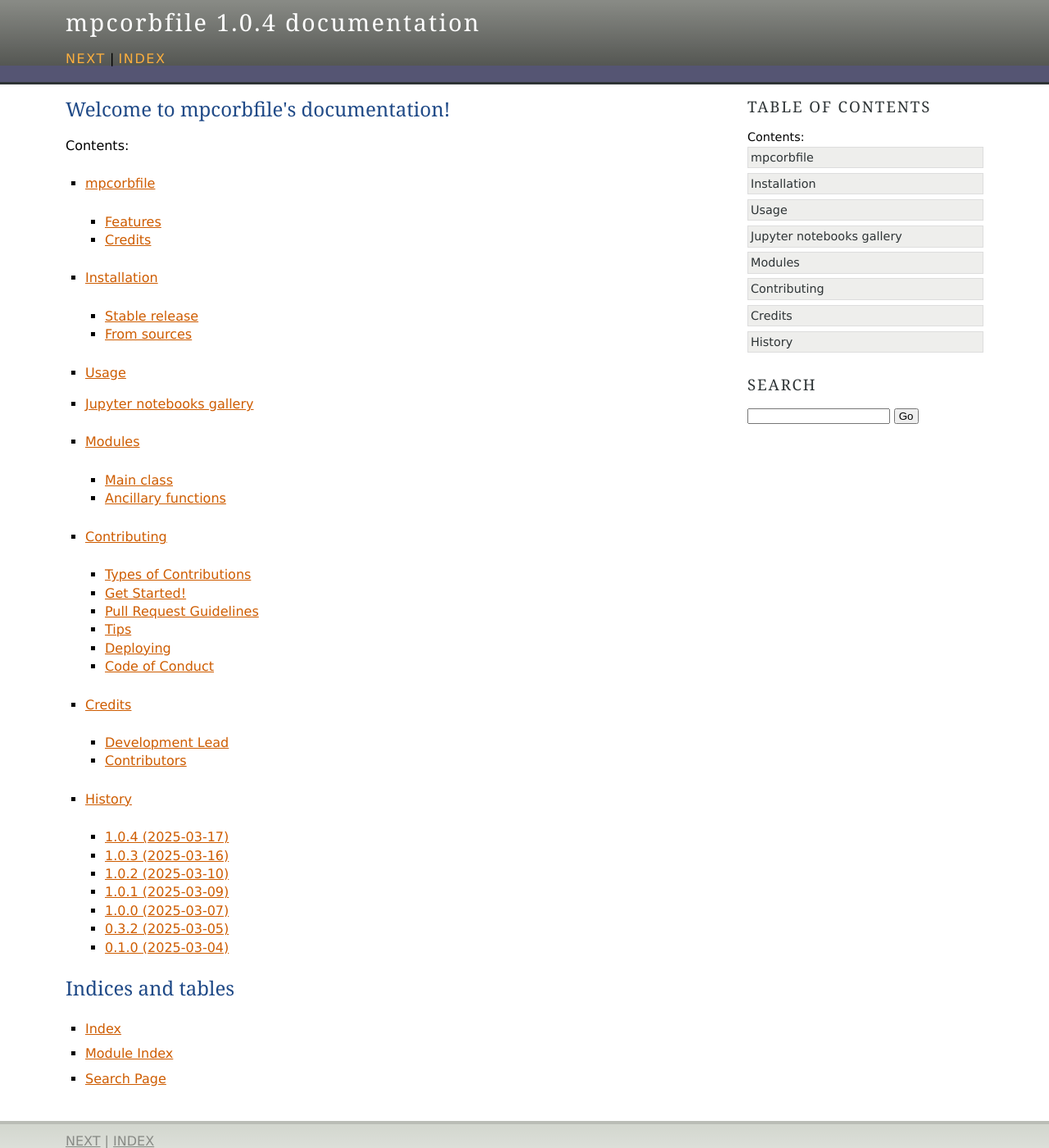
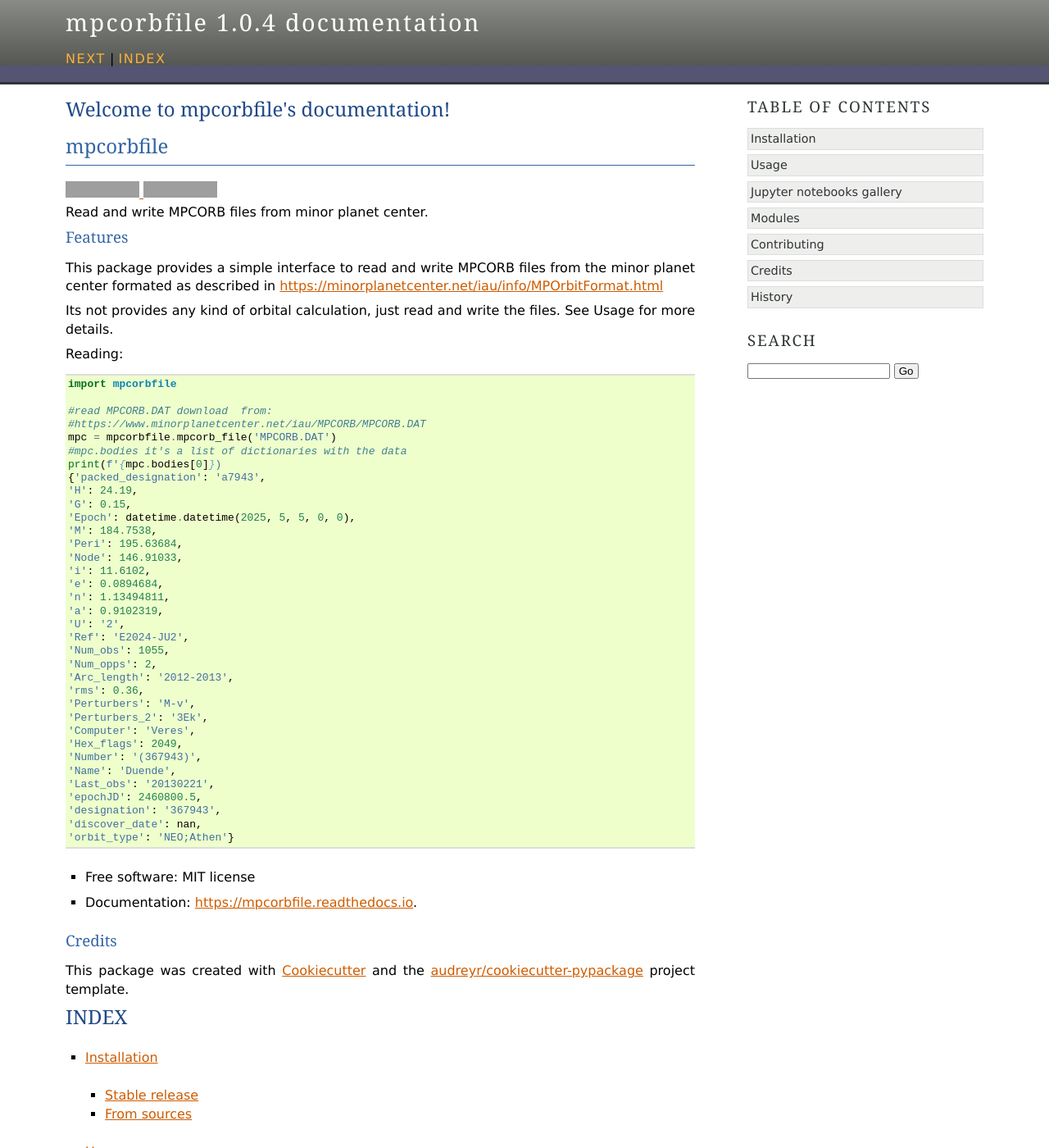
Before and after one commit to nachoplus/mpcorbfile, a Sphinx documentation site: the page built from docs/index.rst, in a window 1280 px wide and 1400 px high. Shown: the whole window at 82% size. Built offline with Sphinx 7.4.7, drawn with Linux system fonts in a browser that asks for light colours; pages that are not in the unit, such as notebooks, are missing from menus; grey boxes are pictures that could not be loaded.

Commit message:
Adjust ReadTheDocs parameters. 6 trial

```diff
--- a/docs/index.rst
+++ b/docs/index.rst
@@ -1,11 +1,14 @@
 Welcome to mpcorbfile's documentation!
 ======================================
+.. include:: ../README.rst
+
+
+INDEX
+=====
 
 .. toctree::
    :maxdepth: 2
-   :caption: Contents:
 
-   readme
    installation
    usage
    jupyter
--- a/docs/readme.rst
+++ /dev/null
@@ -1 +0,0 @@
-.. include:: ../README.rst
--- a/docs/usage.rst
+++ b/docs/usage.rst
@@ -77,4 +77,5 @@
 
 
 
-See jupyter notebooks for more examples
+for more examples see
+:doc:`jupyter`
```
